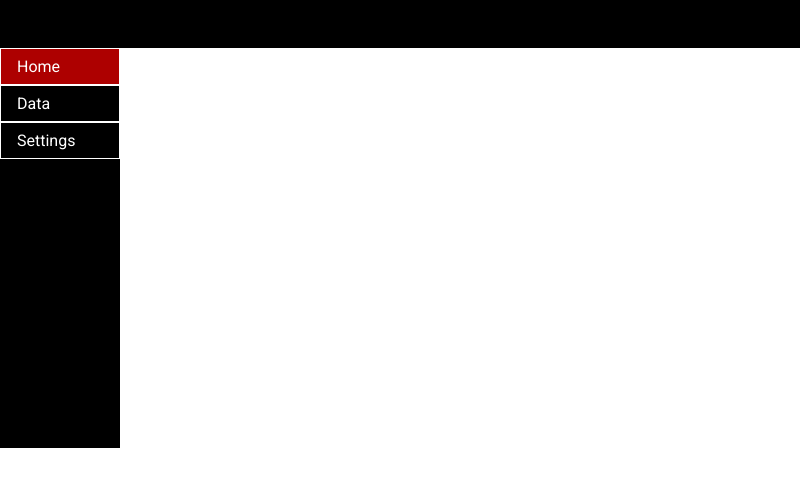
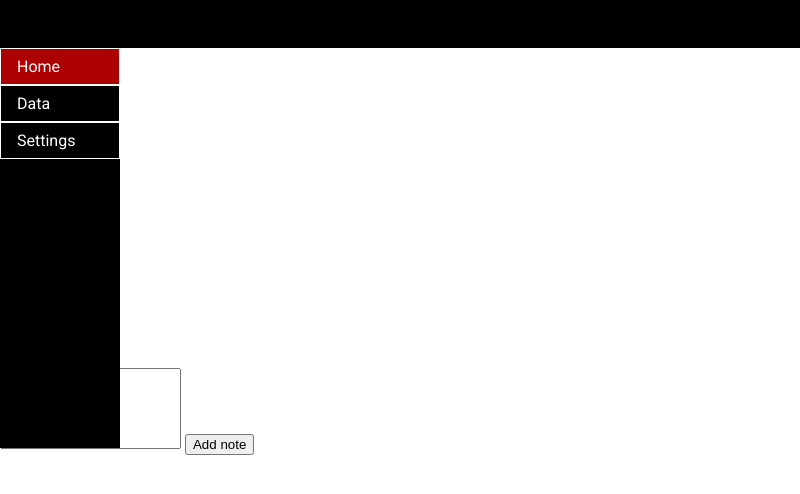
Before and after one commit to fortify24x7/RedGate, an Electron app: page app/index.html in a window 800 px wide. Drawn offline with Linux system fonts and the light colour scheme.

Commit message:
finish mockup

```diff
--- a/app/css/main.css
+++ b/app/css/main.css
@@ -10,7 +10,7 @@ ul {
   padding: 0;
   width: 15%;
   background-color: black;
-  position: fixed;
+  position: absolute;
   height: 50%;
   overflow: auto;
 }
@@ -35,6 +35,13 @@ li a:hover:not(.active) {
   width: 100%;
   height: 3rem;
 }
+#notepad textarea {
+  height: 100%;
+  left: 0;
+  text-align: left;
+  bottom: 0;
+  resize: none;
+}
 #notepad {
-  height: 50%;
+  padding-top: 40%;
 }
--- a/app/index.html
+++ b/app/index.html
@@ -20,11 +20,12 @@
           <li><a href="#">Settings</a></li>
         </ul>
       </div>
-       <div id="notepad">
-         <form>
-
-         </form>
-       </div>
+    </div>
+    <div id="notepad">
+      <form>
+        <textarea align="left" rows="5"></textarea>
+        <button type="submit">Add note</button>
+      </form>
     </div>
     <script>
       require('js/renderer.js')
```
